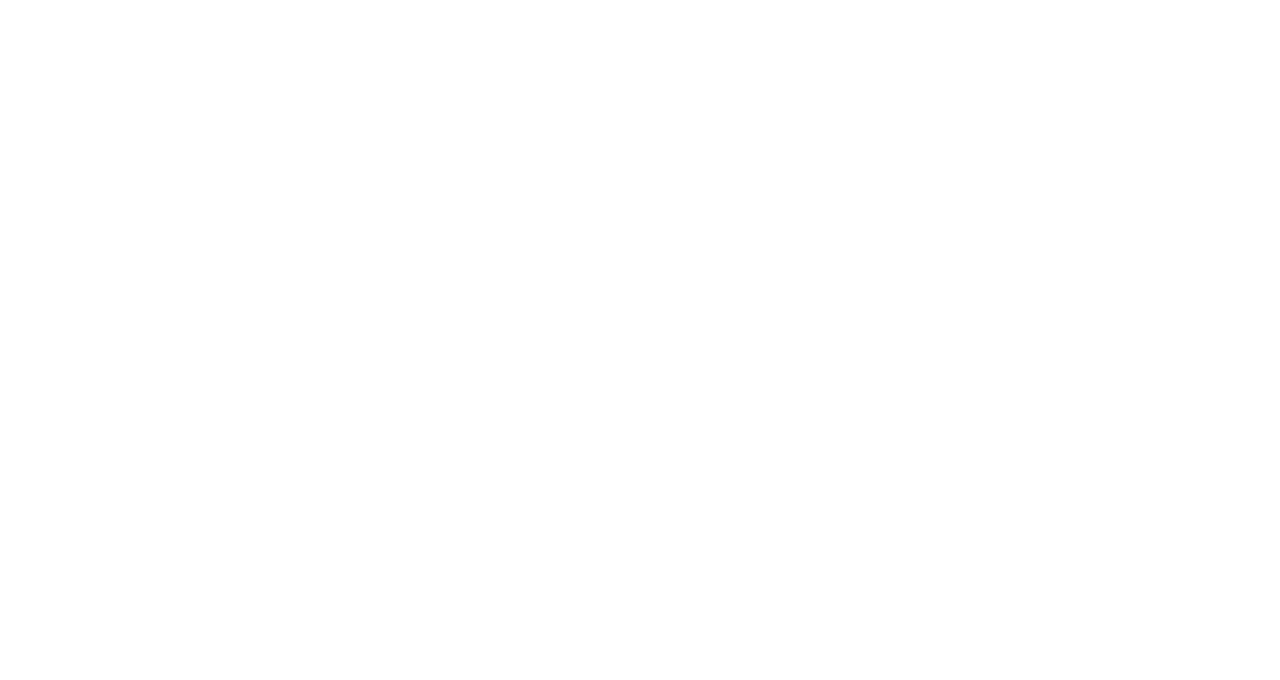
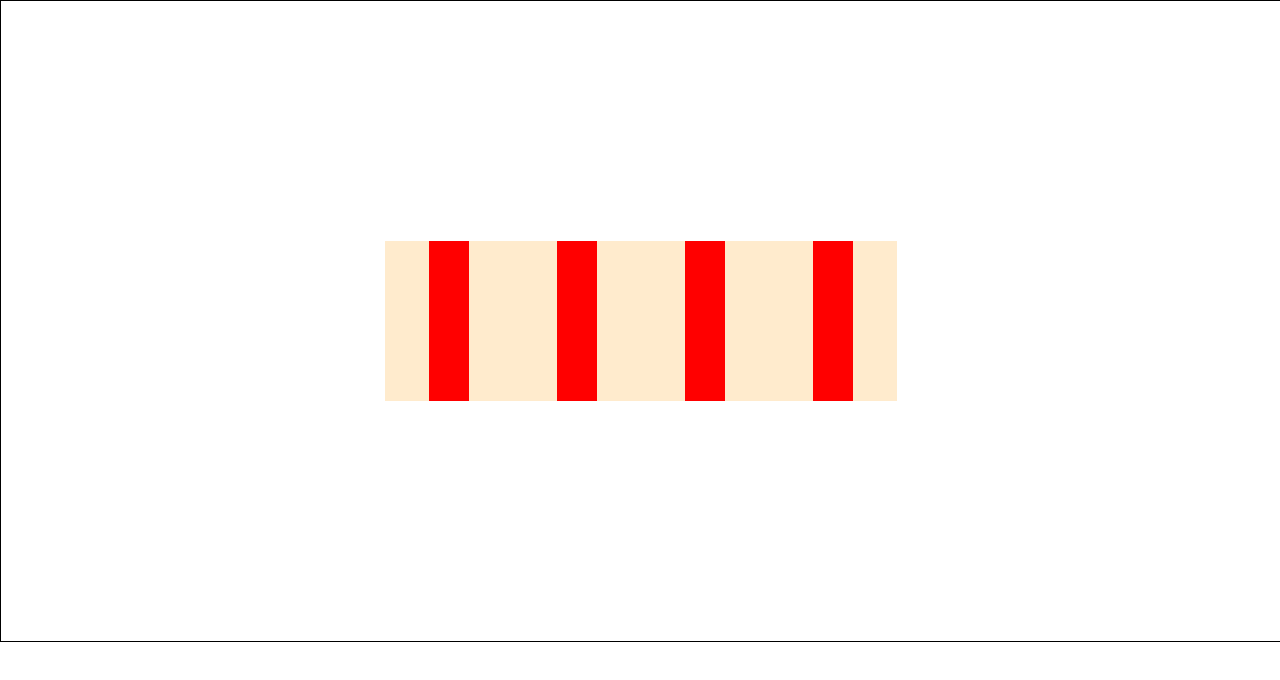
Before and after one commit to GeracNeto/resistor-code, a React (Vite) app: page / in a window 1280 px wide. Shown: the top 680 px of the page. Built offline with nearby package versions, Linux system fonts and the light colour scheme.

Commit message:
Atualizado estilo para montar resistor simples na tela

```diff
--- a/src/components/resistor/index.jsx
+++ b/src/components/resistor/index.jsx
@@ -1,14 +1,15 @@
 import React from "react";
+import './style.css';
 
 
 export function Resistor(){
     return(
         <div className="master-container">
             <div className="resistor">
-                <div className="box-one"></div>
-                <div className="box-two"></div>
-                <div className="box-three"></div>
-                <div className="box-four"></div>
+                <div className="box"></div>
+                <div className="box"></div>
+                <div className="box"></div>
+                <div className="box"></div>
             </div>
         </div>
     );
--- a/src/components/resistor/style.css
+++ b/src/components/resistor/style.css
@@ -0,0 +1,26 @@
+.master-container{
+    display: flex;
+    justify-content: center;
+    align-items: center;
+
+    width: 100vw;
+    height: 80vh;
+    border: 1px solid;
+}
+
+.resistor{
+    display: flex;
+    justify-content: space-around;
+
+    width: 40%;
+    height: 25%;
+    background-color: blanchedalmond;
+}
+
+.box{
+    width: 8%;
+    height: 100%;
+    background-color: red;
+
+    margin: 0 2%;
+}
```
